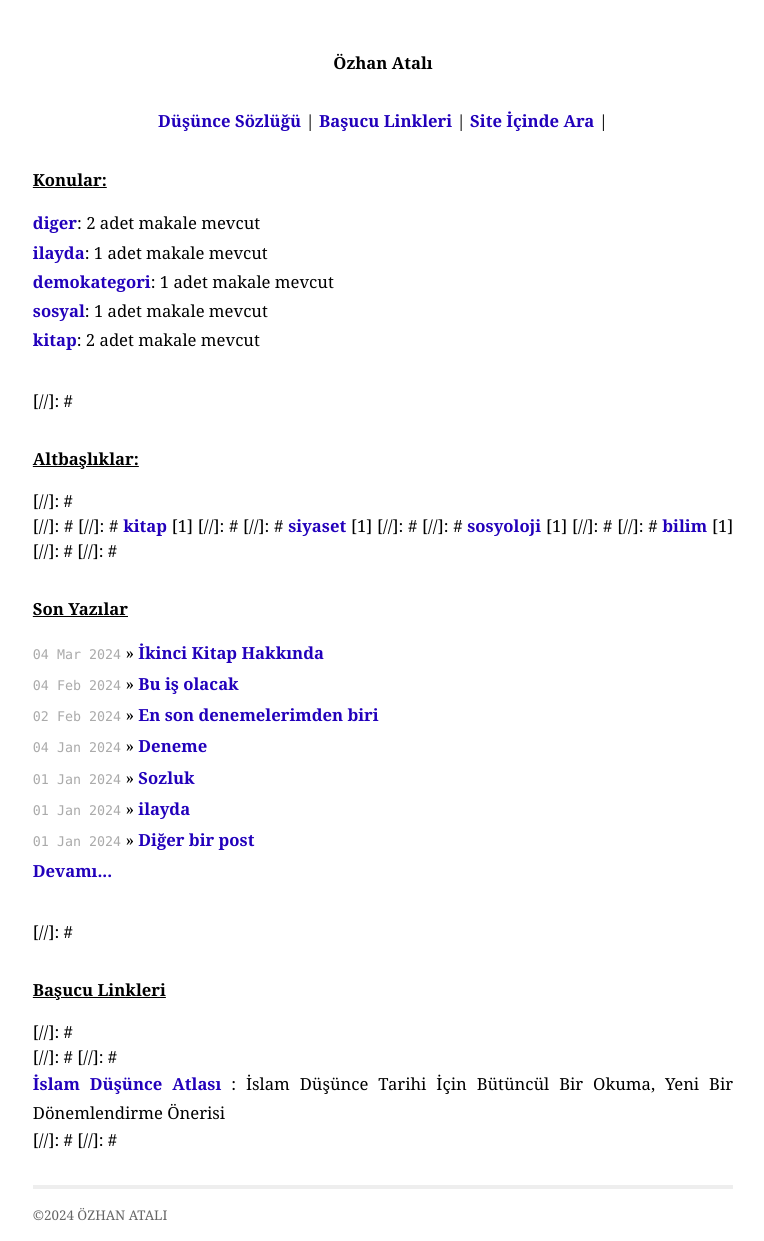
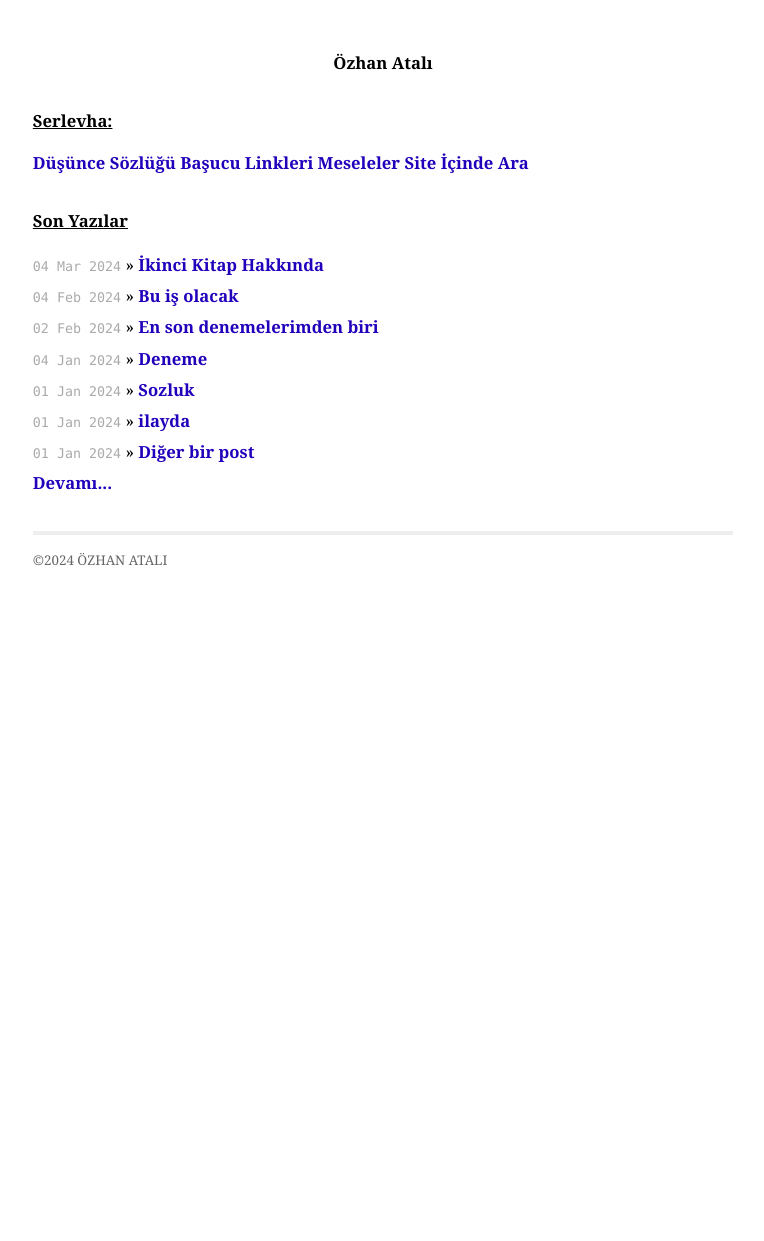
Before and after one commit to ozhanatali/ozhanatali.github.io, a Jekyll site: the page built from index.html, in a window 1280 px wide. Shown: the whole page, without its empty margins (257-1021 px from the left). Built offline with Jekyll 4.4.1, drawn with Linux system fonts in a browser that asks for light colours; after the commit the page ends 950 px from its top, so only the background shows below that.

Commit message:
Update index.html

```diff
--- a/index.html
+++ b/index.html
@@ -14,29 +14,13 @@ title: Özhan Atalı
 
 <! –– Giriş  ––>
 
-<div id="ana_linkler" style="text-align-last: center;">
-<a href="/sozluk">Düşünce Sözlüğü</a> |
-<a href="/sozluk">Başucu Linkleri</a> |
-<a href="/sozluk">Site İçinde Ara</a> |
-</div>
+<h1>Serlevha:</h1>
+<a href="/sozluk">Düşünce Sözlüğü</a>
+<a href="/sozluk">Başucu Linkleri</a>
+<a href="/sozluk">Meseleler</a>
+<a href="/sozluk">Site İçinde Ara</a>
 
 <! –– tüm kategoriler  ––>
-
- <h1>Konular:</h1>
-   <ul class="posts">
-   {% for cat in site.categories %}
-      <li><a href="https://ozhanatali.github.io/search?query={{ cat[0] }}" >{{ cat[0] }}</a>: {{ cat[1].size }} adet makale mevcut</li>
-   {% endfor %}
-   </ul>
-
-<! –– tüm taglar  ––>
-
-[//]: # <h1>Altbaşlıklar:</h1>
-[//]: #   <ul class="posts">
-[//]: #   {% for tag in site.tags %}
-[//]: #      <a href="https://ozhanatali.github.io/search?query={{ tag[0] }}" >{{ tag[0] }}</a> [{{ tag[1].size }}]
-[//]: #   {% endfor %}
-[//]: #   </ul>
 
 
   <h1>Son Yazılar</h1>
@@ -65,16 +49,4 @@ title: Özhan Atalı
  {% endfor %}
 
 
-
-<! –– data klasöründeki linklerin ana sayfada listelenmesi  ––>
-
-[//]: #<h1>Başucu Linkleri</h1>
-[//]: #    <ul class="posts">
-[//]: #     {% for linkcik in site.data.linkler %}
-[//]: #      <li><a href={{ linkcik.link }} target="_blank" rel="noopener noreferrer"> {{ linkcik.baslik }} </a>: {{ linkcik.aciklama }} </li>
-[//]: #    {% endfor %}
-[//]: #  </ul>
-
-
-
 </div>
```
